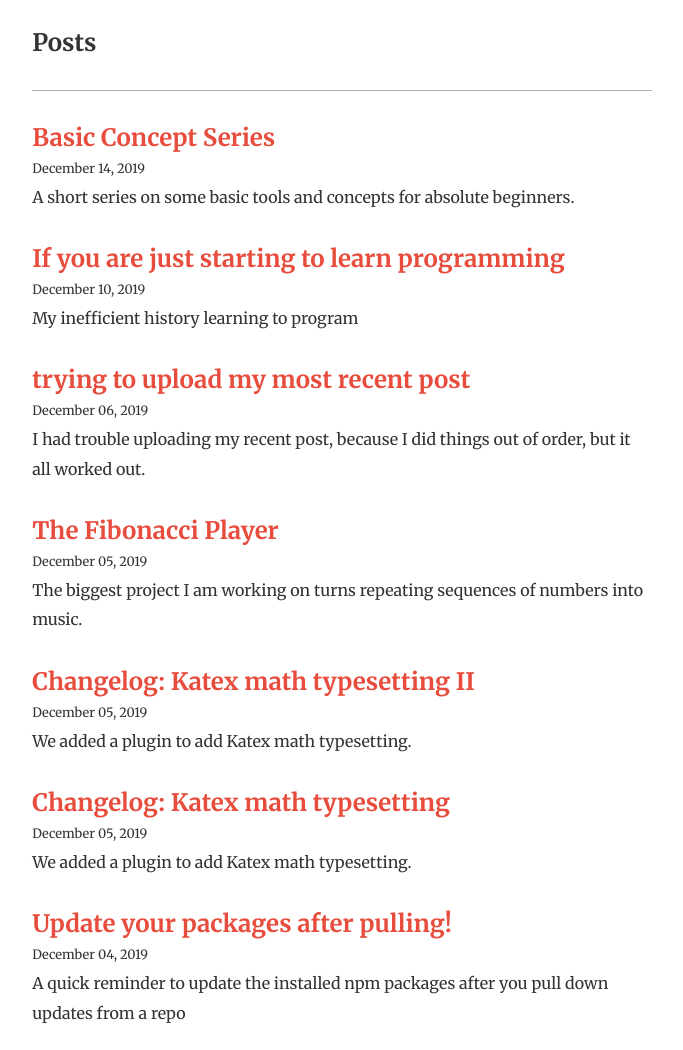
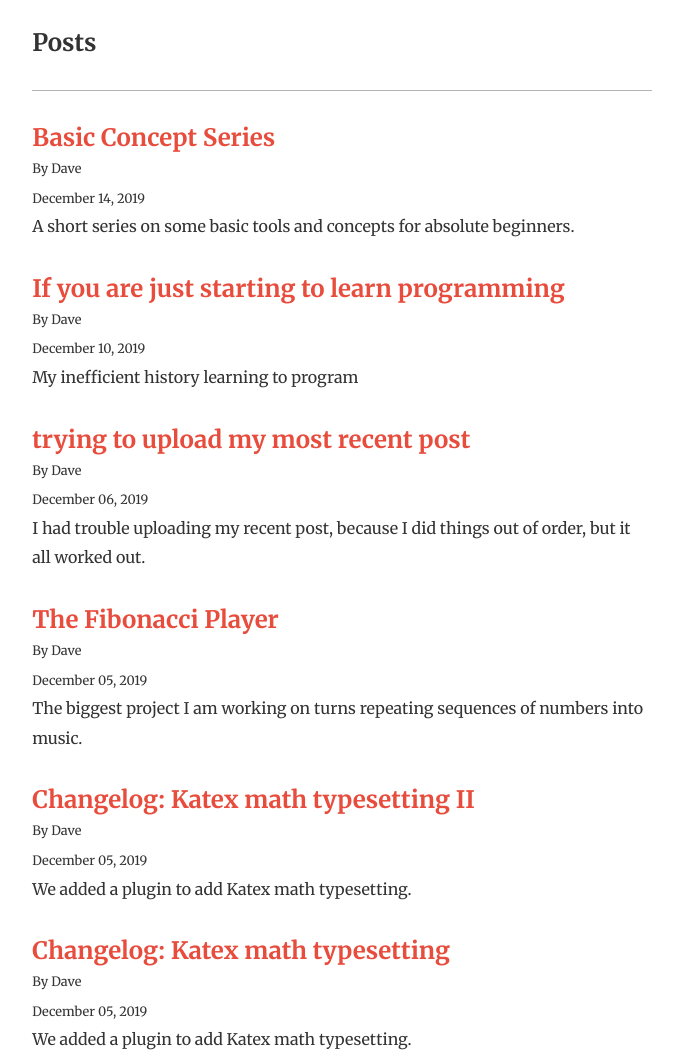
Before and after one commit to cborchert/threadhouse, a Gatsby site: page / in a window 1280 px wide. Shown: the part 820-1870 px from the top of the page, without its empty margins (298-981 px from the left). Built offline with nearby package versions, Linux system fonts and the light colour scheme; Gatsby itself is replaced by a stand-in of ours.

Commit message:
feat/add-author-field: Add author field to index page

```diff
--- a/src/pages/index.js
+++ b/src/pages/index.js
@@ -7,10 +7,45 @@ import SEO from "../components/SEO/SEO"
 
 import "./Home.scss"
 
+/**
+ * Given the post data, creates a preview
+ * @param {Object} item
+ * @returns {JSX} the post item
+ */
+const createPost = (item) => {
+  const { node } = item;
+  const title = node.frontmatter.title || node.fields.slug;
+  const author = node.frontmatter.author || "House";
+
+  return (
+    <article key={node.fields.slug} className="Home__post">
+      <header>
+        <h2 className="Home__postTitle">
+          <Link to={node.fields.slug}>{title}</Link>
+        </h2>
+        <div><small>By {author}</small></div>
+        <div><small>{node.frontmatter.date}</small></div>
+      </header>
+      <section>
+        <p
+          dangerouslySetInnerHTML={{
+            __html: node.frontmatter.description || node.excerpt,
+          }}
+        />
+      </section>
+    </article>
+  )
+}
+
 class BlogIndex extends React.Component {
   render() {
+    // retrieving this.props.data and storing it in a variable called data
+    // (this is called destructuring?)
     const { data } = this.props
+    // get all the posts from the data
     const posts = data.allMarkdownRemark.edges
+
+    console.log(posts)
 
     return (
       <React.Fragment>
@@ -19,26 +54,7 @@ class BlogIndex extends React.Component {
           <SEO title="All posts" />
           <h2 className="Home__postsIntro">Posts</h2>
           <hr />
-          {posts.map(({ node }) => {
-            const title = node.frontmatter.title || node.fields.slug
-            return (
-              <article key={node.fields.slug} className="Home__post">
-                <header>
-                  <h2 className="Home__postTitle">
-                    <Link to={node.fields.slug}>{title}</Link>
-                  </h2>
-                  <small>{node.frontmatter.date}</small>
-                </header>
-                <section>
-                  <p
-                    dangerouslySetInnerHTML={{
-                      __html: node.frontmatter.description || node.excerpt,
-                    }}
-                  />
-                </section>
-              </article>
-            )
-          })}
+          {posts.map(createPost)}
         </Layout>
       </React.Fragment>
     )
@@ -65,6 +81,7 @@ export const pageQuery = graphql`
             date(formatString: "MMMM DD, YYYY")
             title
             description
+            author
           }
         }
       }
```
